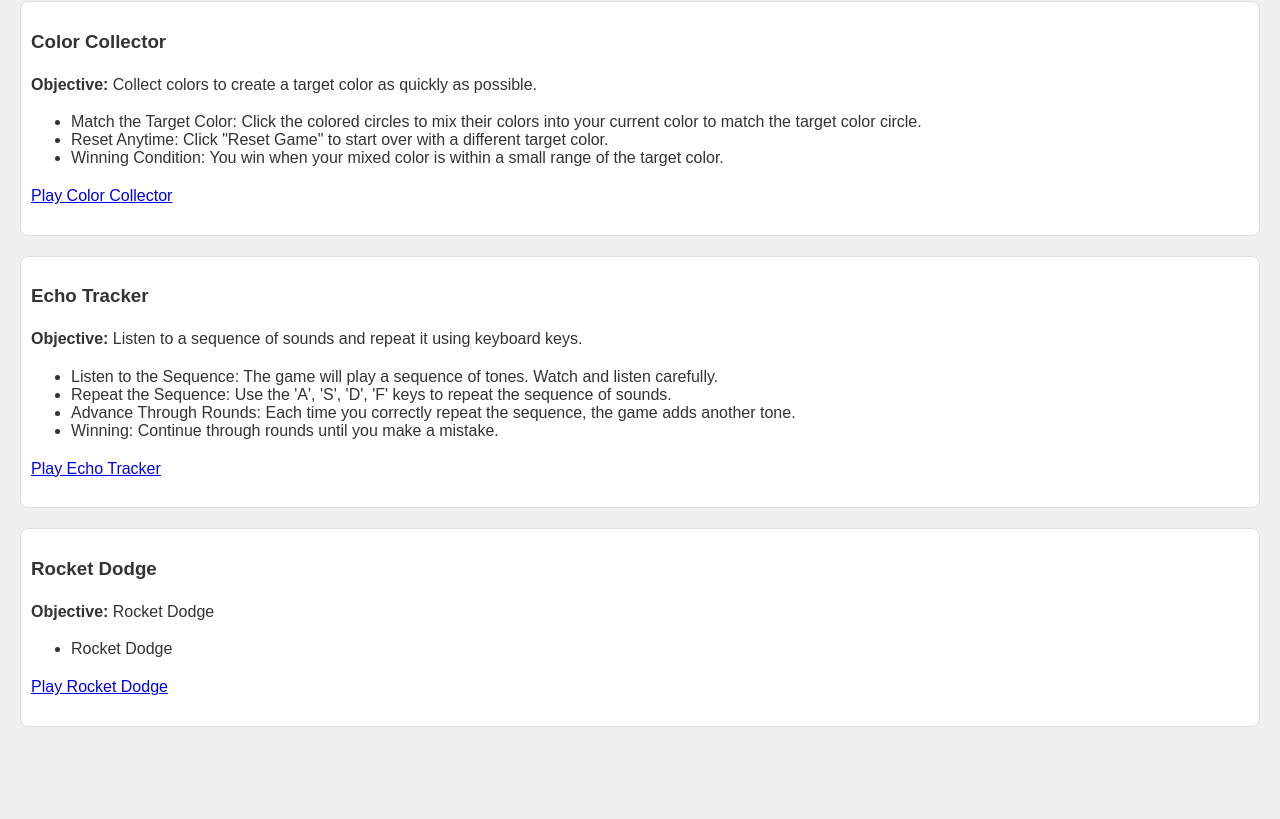
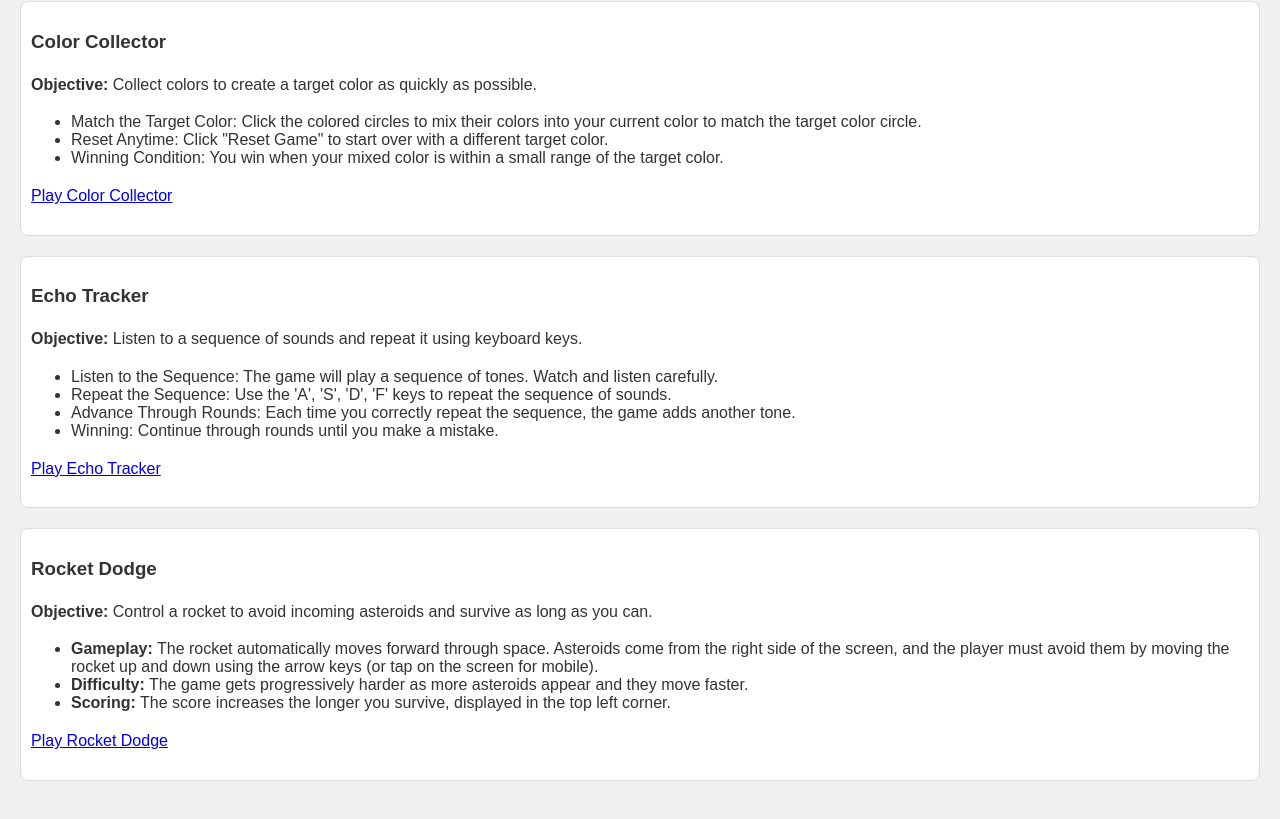
Before and after one commit to DeanMazlish/onepromptgames, a website: page public/index.html in a window 1280 px wide. Shown: the part 586-1405 px from the top of the page. Before the commit the page ends 1353 px from the top, so only its background shows below. Drawn offline with Linux system fonts and the light colour scheme.

Commit message:
small change

```diff
--- a/public/index.html
+++ b/public/index.html
@@ -53,9 +53,11 @@
 
         <div class="game">
             <h3>Rocket Dodge</h3>
-            <p><strong>Objective:</strong> Rocket Dodge</p>
+            <p><strong>Objective:</strong> Control a rocket to avoid incoming asteroids and survive as long as you can.</p>
             <ul>
-                <li>Rocket Dodge</li>
+                <li><strong>Gameplay:</strong> The rocket automatically moves forward through space. Asteroids come from the right side of the screen, and the player must avoid them by moving the rocket up and down using the arrow keys (or tap on the screen for mobile).</li>
+                <li><strong>Difficulty:</strong> The game gets progressively harder as more asteroids appear and they move faster.</li>
+                <li><strong>Scoring:</strong> The score increases the longer you survive, displayed in the top left corner.</li>
             </ul>
             <p><a href="/Rocket">Play Rocket Dodge</a></p>
         </div>
```
Also changed, not shown: Games/Rocket/index.html (+2 -2 lines).
